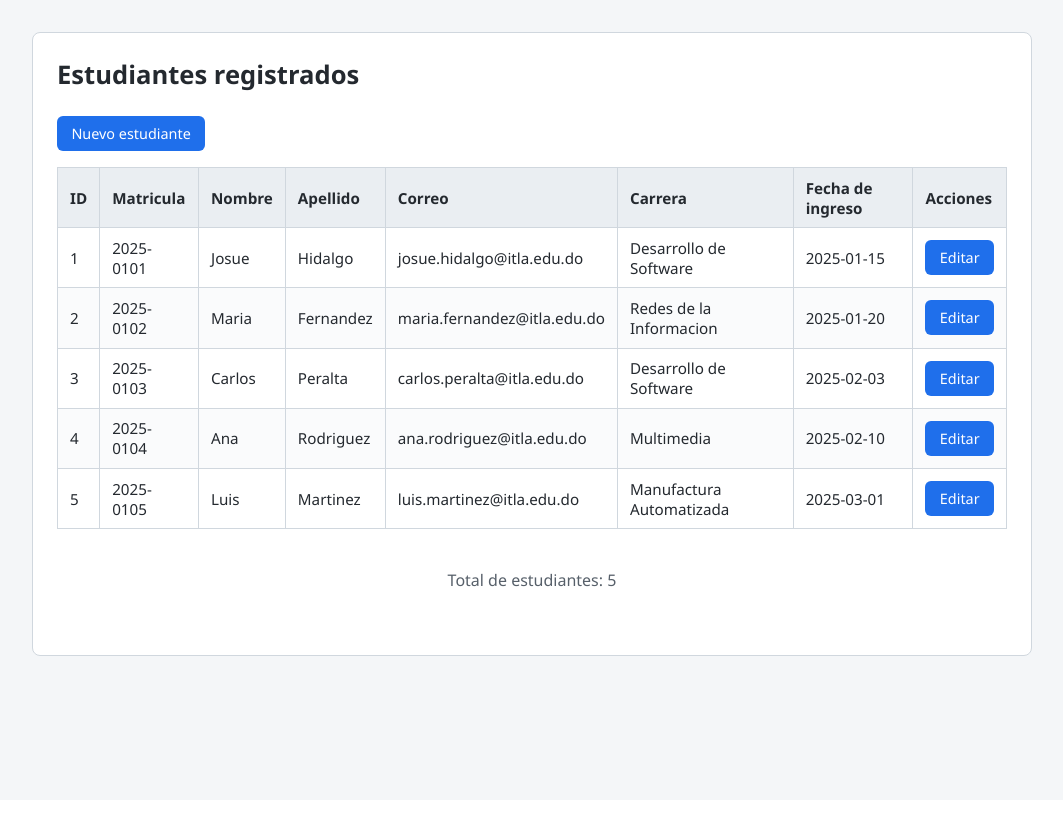
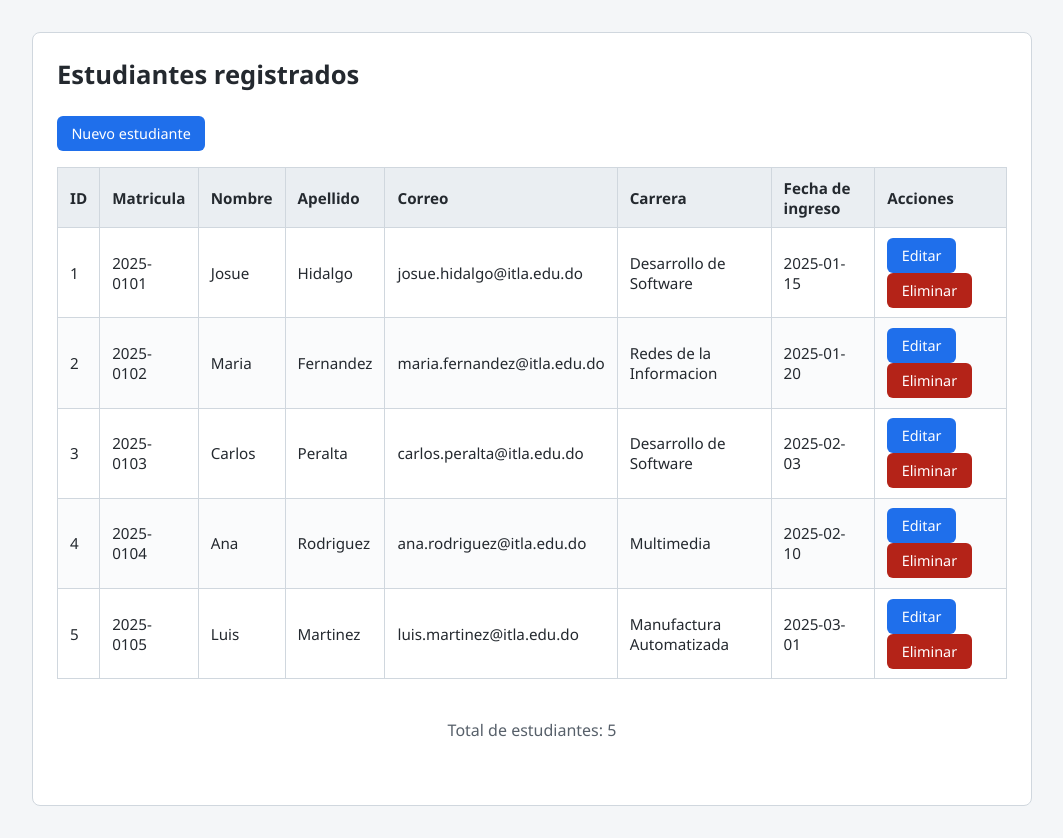
Before and after one commit to DevHidalgo/mi-repositorio, a PHP site: page / in a window 1280 px wide. Shown: the whole page, without its empty margins (108-1171 px from the left). Before the commit the page ends 656 px from the top, so only its background shows below. Run offline with PHP 8.4, Linux system fonts and the light colour scheme; data comes from the database, SQL or seed files in the repository.

Commit message:
feat: agregar boton de eliminar en la columna de acciones

```diff
--- a/index.php
+++ b/index.php
@@ -69,6 +69,7 @@ try {
                 <td><?= htmlspecialchars($estudiante['fecha_ingreso'], ENT_QUOTES, 'UTF-8') ?></td>
                 <td>
                     <a class="boton" href="editar.php?id=<?= htmlspecialchars((string) $estudiante['id'], ENT_QUOTES, 'UTF-8') ?>">Editar</a>
+                    <a class="boton boton-peligro" href="eliminar.php?id=<?= htmlspecialchars((string) $estudiante['id'], ENT_QUOTES, 'UTF-8') ?>">Eliminar</a>
                 </td>
             </tr>
         <?php endforeach; ?>
```
